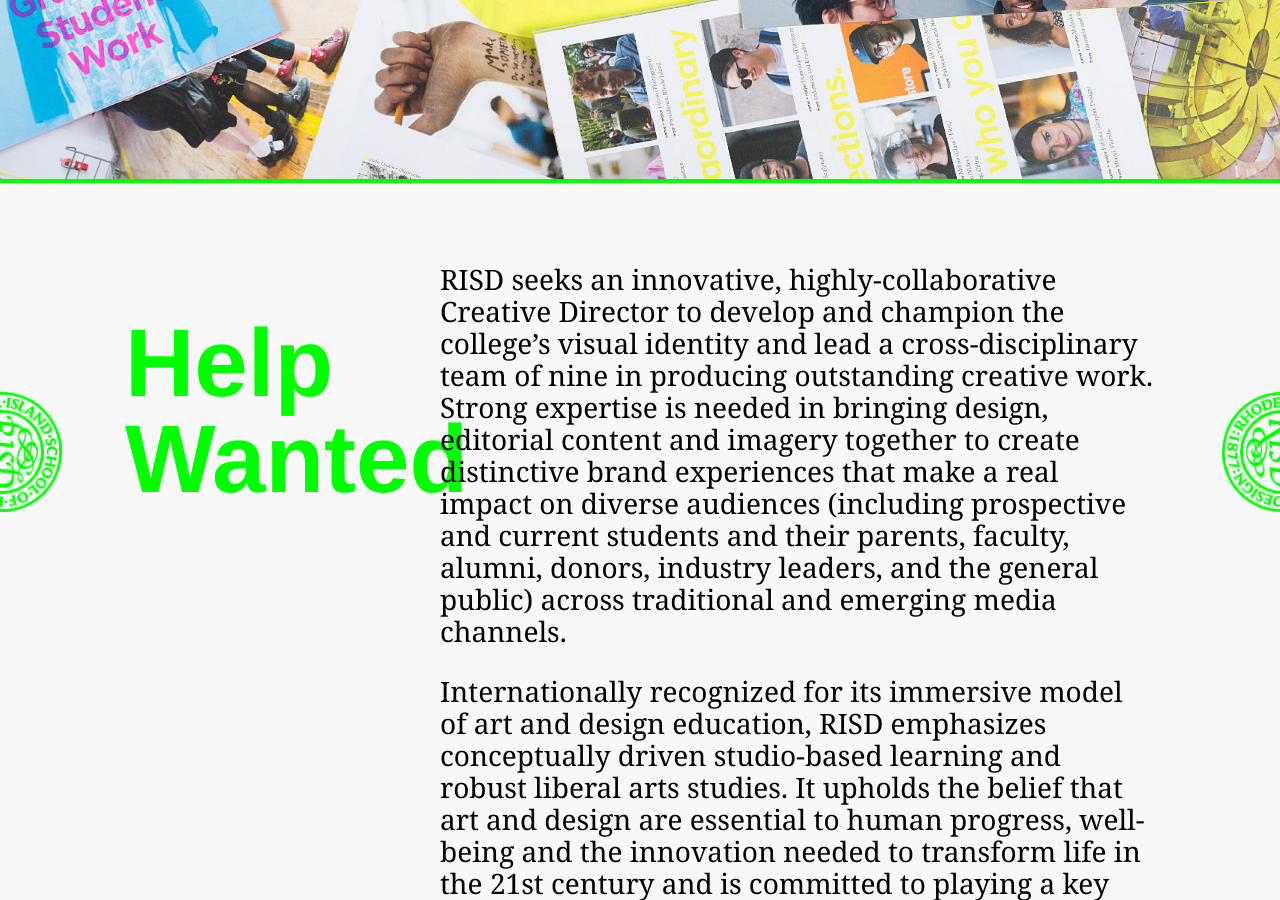
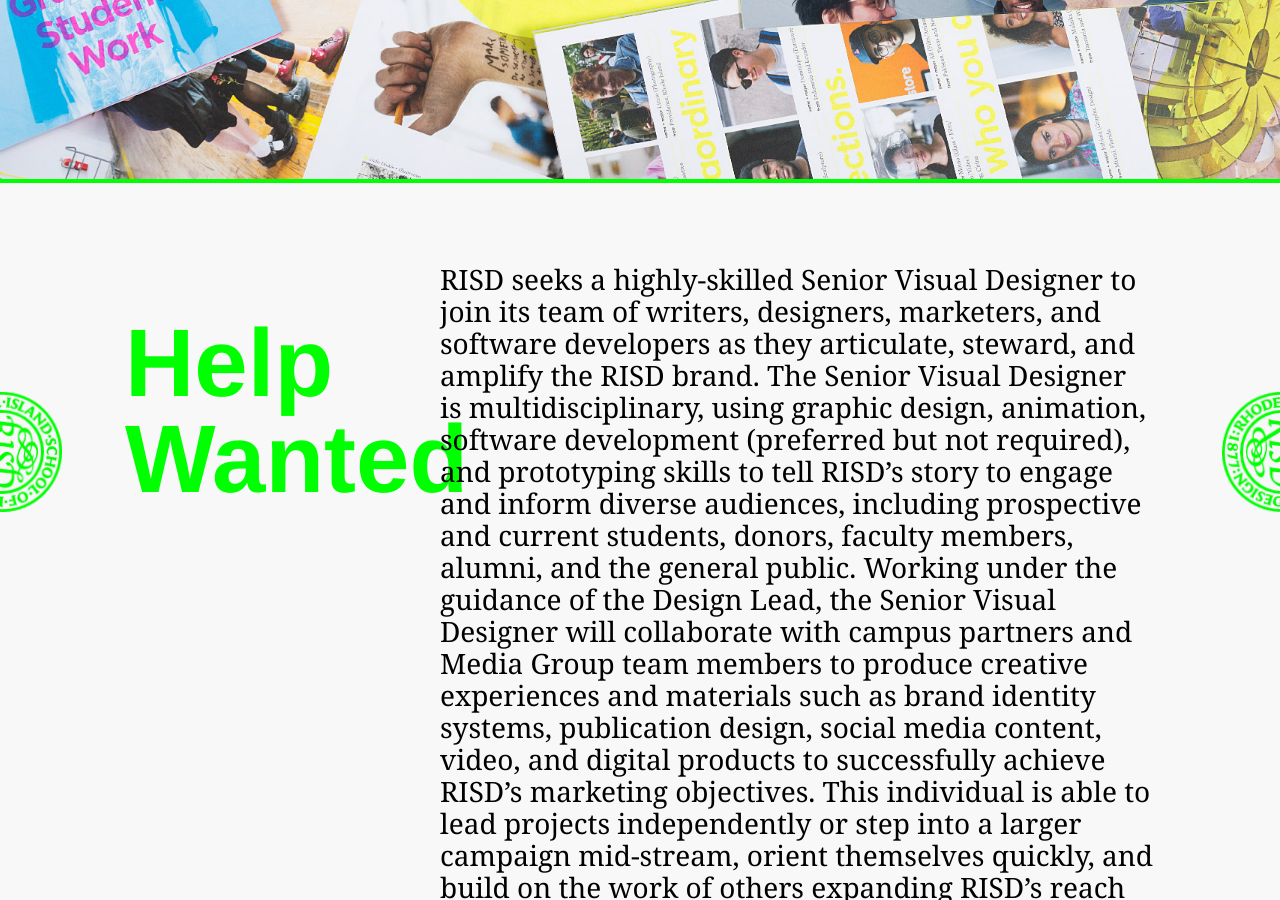
Before and after one commit to risd/risd-senior-visual-designer, a Jekyll site: the page built from index.html, in a window 1280 px wide and 900 px high, scrolled down 721 px. Built offline with Jekyll 4.4.1, drawn with Linux system fonts in a browser that asks for light colours; nearby versions of some CDN libraries; some web fonts are replaced; some of the changed text lies outside the part shown.

Commit message:
update copy for senior visual designer position

```diff
--- a/_config.yml
+++ b/_config.yml
@@ -13,10 +13,10 @@
 # you will see them accessed via {{ site.title }}, {{ site.email }}, and so on.
 # You can create any custom variable you would like, and they will be accessible
 # in the templates via {{ site.myvariable }}.
-title: RISD Seeks Creative Director
+title: RISD Seeks Senior Visual Designer
 email: kstroud@risd.edu
 description: > # this means to ignore newlines until "baseurl:"
- RISD is seeking a Creative Director to develop and champion the college’s visual brand and lead a cross-disciplinary team in producing outstanding creative work.
+ RISD seeks a highly-skilled Senior Visual Designer to join its team of writers, designers, marketers, and software developers as they articulate, steward, and amplify the RISD brand.
 baseurl: "" # the subpath of your site, e.g. /blog
 url: "" # the base hostname & protocol for your site, e.g. http://example.com
 twitter_username: risd
--- a/index.html
+++ b/index.html
@@ -3,7 +3,7 @@
 ---
 <header class="intro">
 	<h1>
-		<span class="group-01">RISD <br>seeks a<br> creative<br> director</span>
+		<span class="group-01">RISD <br>seeks a<br> senior visual<br> designer</span>
 	</h1>
 	<span class="logo left">
 		{% include risd-seal.svg  %}
@@ -16,12 +16,9 @@
 <section class="description">
 	<h2 class="description__title">Help Wanted</h2>
 	<div class="description-text-container">
-		<p>RISD seeks an innovative, highly-collaborative Creative Director to develop and champion the college’s visual identity and lead a cross-disciplinary team of nine in producing outstanding creative work. Strong expertise is needed in bringing design, editorial content and imagery together to create distinctive brand experiences that make a real impact on diverse audiences (including prospective and current students and their parents, faculty, alumni, donors, industry leaders, and the general public) across traditional and emerging media channels.</p>
-		<p>Internationally recognized for its immersive model of art and design education, RISD emphasizes conceptually driven studio-based learning and robust liberal arts studies. It upholds the belief that art and design are essential to human progress, well-being and the innovation needed to transform life in the 21st century and is committed to playing a key role in promoting an inclusive, forward-thinking society. As an active and engaged member of the RISD community, the Creative Director will champion this spirit of creative experimentation and progressive thinking to audiences around the globe. The position offers an exciting opportunity for a dynamic creative professional to lead the visual expression of a vibrant community of thinkers and makers.</p>
-		<p>Reporting to the Chief Marketing & Communications Officer, who leads RISD’s Media Group, the Creative Director will bring both strategic vision and inventive problem solving to leading the creative process from concept to completion. With input from RISD’s President, academic leaders and other community stakeholders, the Creative Director will lead a cross-disciplinary team with expertise in writing, design and photography in developing forward-thinking creative strategies and communications solutions that advance institutional priorities. This includes elevating key initiatives with the highest impact on the RISD brand, student and faculty recruitment, fundraising and other institutional goals.</p>
-		<p>As RISD evolves, its Media Group is thinking broadly about how it can best tell the college’s stories in new, engaging ways. While historically the group has been focused on awareness and promotions, there is a strong desire to create more dynamic engagement throughout the RISD community, especially via new technology and digital media platforms, while retaining the authenticity of materials-based experiential practice for which RISD is known. The Creative Director will serve as a strategic leader in this work, understanding how audiences are embracing new media and how different key audiences—from new generations of students and alumni to faculty and industry leaders—“encounter” the RISD brand.</p>
-		<p>An initial priority for the Creative Director will be leading the creation and evolution of RISD brand guidelines to help deliver more intentional, consistent and distinctive experiences. The Creative Director will also work to strengthen the team’s workflow to better balance emerging projects and opportunities with cyclical responsibilities.</p>
-		<p>The ideal candidate is expected to have at least seven years of experience and a proven record of outstanding design practice.  Previous experience working in a complex organization is highly desired, as is the maturity and acumen to successfully navigate and collaborate within such environments. While direct experience working in higher education, museums or arts institutions is not required, a familiarity with and appreciation for RISD’s mission and ethos will be essential for success. Outstanding organizational and interpersonal skills are necessary, as are a belief in the value of teamwork, initiative and curiosity. A sophisticated visual sensibility as well as verbal and written communication skills are required and the ability to interact with all types of individuals is essential. A bachelor’s degree is required; an advanced degree is preferred.</p>
+		<p>RISD seeks a highly-skilled Senior Visual Designer to join its team of writers, designers, marketers, and software developers as they articulate, steward, and amplify the RISD brand. The Senior Visual Designer is multidisciplinary, using graphic design, animation, software development (preferred but not required), and prototyping skills to tell RISD’s story to engage and inform diverse audiences, including prospective and current students, donors, faculty members, alumni, and the general public.
+		Working under the guidance of the Design Lead, the Senior Visual Designer will collaborate with campus partners and Media Group team members to produce creative experiences and materials such as brand identity systems, publication design, social media content, video, and digital products to successfully achieve RISD’s marketing objectives. This individual is able to lead projects independently or step into a larger campaign mid-stream, orient themselves quickly, and build on the work of others expanding RISD’s reach and expression.</p>
+		<p>RISD provides innovative leadership in art and design education and an ongoing commitment to creative experimentation and risk-taking. This progressive, inquisitive attitude permeates RISD’s campus culture, supporting undergraduate and graduate students, faculty, curators, administrators, and support staff who form our community. RISD’s students are diverse, coming from a wide range of geographic, socioeconomic, and cultural backgrounds. The college strives to cultivate a culturally competent campus environment that advances principles of social equity and inclusion, environmental and climate justice, and equal access to resources and opportunities.</p>
 	</div>
 </section>
 
@@ -120,31 +117,13 @@
 <section class="description">
 	<h2 class="description__title">Essential Functions / Duties</h2>
 	<div class="description-text-container">
-		<ol>
-			<li data-counter>
-				<p>Develop and champion RISD’s visual and editorial voice to deliver intentional, consistent and distinctive experiences.</p>
-				<ul>
-					<li>Lead the creation and evolution of RISD brand guidelines, directives and identity systems. Communicate with and gain investment from campus partners to ensure that these are embraced and adhered to across projects and platforms.</li>
-					<li>Elevate key initiatives with the highest impact on RISD’s brand, recruitment, fundraising and other institutional goals.</li>
-					<li>Keep abreast of current and emerging industry trends, evaluating if and how they might be appropriate for RISD and implementing accordingly.</li>
-				</ul>
-			</li>
-			<li data-counter>
-				<p>Cultivate strong and productive relationships with campus colleagues, as well as with external vendors and partners.</p>
-				<ul>
-					<li>With input from RISD’s President, academic leaders, and other community stakeholders, develop the creative strategies and communications solutions that advance institutional priorities.</li>
-				</ul>
-			</li>
-			<li data-counter>
-				<p>Lead a cross-functional team of creative professionals — whose responsibilities include graphic design, content planning/writing/editing, photography and production coordination — in conceiving and executing marketing messages, concepts and assets to achieve project objectives.</p>
-				<ul>
-					<li>Hire, train and manage the creative team, providing members with direction, coaching and professional development opportunities. Inspire both team and individual performance, develop talent and foster an inclusive environment.</li>
-					<li>Manage the creative process from concept to completion, communicate effectively with campus partners and ensure that high-quality work is completed on time and on budget.</li>
-					<li>Prioritize projects based on strategic insight and information from the Chief Marketing & Communication Officer and key institutional goals and allocate resources accordingly.</li>
-					<li>Determine, recommend and implement the systems and structures needed for the creative team to operate most efficiently and effectively. Implement and/or modify technology, tools and processes accordingly.</li>
-				</ul>
-			</li>
-		</ol>
+		<ul>
+			<li>Support the Design Lead in the creation of campaigns and marketing initiatives that best represent RISD’s brand and convey images, messages, quality, and tone most appropriate for the College. Actively engage and partner with writers, designers, marketers, developers, and other teammates to brainstorm new ideas and design results-generating deliverables across all of the college’s channels.  Execute and/or manage corresponding production tasks.</li>
+			<li>Leverage visual design skills to create exceptional digital experiences (microsites, landing pages, social and email campaigns, online advertising, and more) that engage target audiences and bring RISD’s brand positioning to life. Follow best practices for designs for all types of interfaces, such as mobile, tablet, and desktop.</li>
+			<li>Prototype experiences and concepts to demonstrate how proposed campaigns can come to life (ex: motion-studies, click-through prototypes, mockups) and give stakeholders and the internal RISD Media team the ability to properly evaluate the viability of creative/design directions.</li>
+			<li>Build positive relationships with institutional stakeholders, presenting creative work to them, and seeking and successfully incorporating their ideas and feedback to help achieve RISD’s marketing objectives.</li>
+			<li>Stay current with recent trends and advancements in graphic design, digital marketing, and related fields, evaluating and recommending if and how these trends would be appropriate for RISD.  Identify, evaluate, recommend and implement as approved new/innovative ways design can help achieve RISD’s goals.</li>
+		</ul>
 	</div>
 </section>
 
@@ -152,26 +131,23 @@
 	<h2 class="description__title">Qualifications</h2>
 	<div class="description-text-container">
 		<ul>
-			<li>Bachelor’s degree required, MFA or MA preferred.</li>
-			<li>At least seven years of increasingly challenging related work experience </li>
-			<li>Strong leadership abilities. Prior experience managing and mentoring creative professionals required; experience leading cross-functional teams strongly preferred.</li>
-			<li>A strong record of outstanding design practice and a sophisticated visual sensibility.</li>
-			<li>An understanding of visual systems, proficiency with design software and knowledge of design history. </li>
-			<li>Demonstrated ability to successfully translate complex ideas into compelling print materials and digital experiences for visually sophisticated audiences. </li>
-			<li>Proven ability to create a connection with and foster engagement from diverse audiences.  </li>
-			<li>A strategic and innovative thinker and creative problem solver</li>
-			<li>Stellar communication, presentation, problem-solving and project-management skills</li>
-			<li>Demonstrated success managing the creative process and proven ability to provide art direction on small-and large-scale projects from creative conception to completion.</li>
-			<li>Excellent interpersonal skills and proven ability to cultivate and maintain strong relationships. </li>
-			<li>Demonstrated ability to inspire and motivate others; able to give and receive constructive feedback.</li>
-			<li>Interest in art, design and higher education.</li>
-			<li>An understanding of RISD’s culture, identity and community appreciated.</li>
+			<li>Bachelor’s degree in graphic design or equivalent combination of education and experience.</li>
+			<li>5+ years of increasingly challenging design experience.</li>
+			<li>Solid working knowledge of Adobe Creative Suite software and prototyping tools like Figma, Sketch, and Invision.</li>
+			<li>Experience coding HTML and CSS and familiarity with JavaScript a plus.</li>
+			<li>A clear understanding of visual systems, robust typographic skills, and an enthusiasm for creating visual narratives. Demonstrated ability to successfully translate complex ideas into compelling, intuitive visuals for a highly visual community.</li>
+			<li>Ability to work across a range of projects including identity design, print collateral, publication design, and online experiences.</li>
+			<li>Ability to organize workflow and prioritize projects.</li>
+			<li>Strong presentation and collaboration capabilities. Able to guide stakeholders through the entire creative process and balance client needs with the goals of the larger institution.</li>
+			<li>Strong research capabilities. Ability to glean insights from user research and other qualitative and quantitative inputs and iterate accordingly.</li>
+			<li>Demonstrated experience working and communicating inclusively and effectively within a broadly diverse community of faculty, staff, and students.</li>
+			<li>A sense of curiosity about a wide range of media vehicles and a desire to figure out how they work best together.</li>
 		</ul>
 	</div>
 </section>
 
 <section>
-	<button class="apply"><a href="http://talentcitizen.com/active-searches/risd-cd/" target="_blank">Apply</a></button>
+	<button class="apply"><a href="https://risd.wd5.myworkdayjobs.com/en-US/RISD/job/Providence/Senior-Visual-Designer_R-00621-1" target="_blank">Apply</a></button>
 </section>
 
 <section class="modal">
```
Also changed, not shown: 1 other file.
